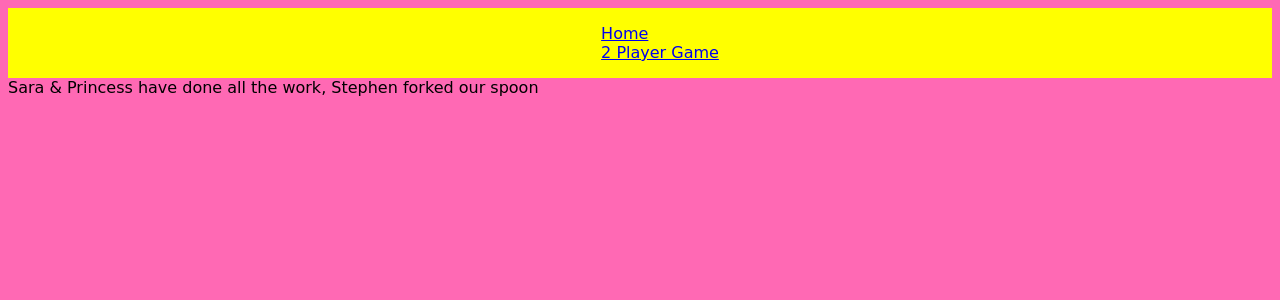
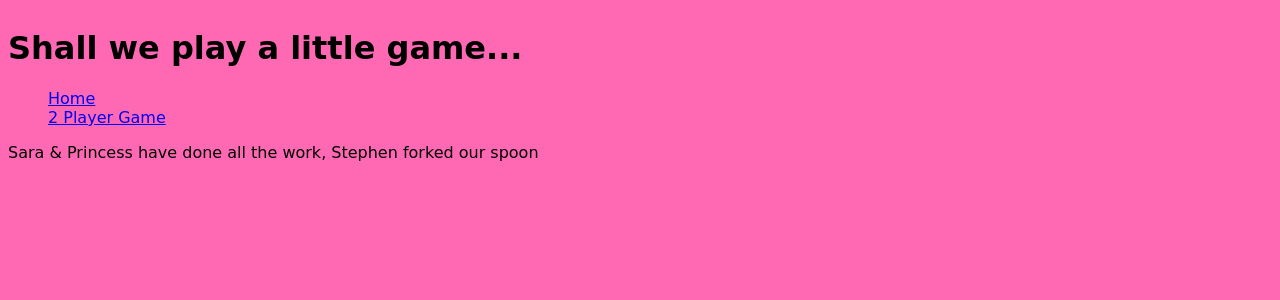
Before and after one commit to PrincessStevenson/rockpaperscissors_hw, a Flask app: page / in a window 1280 px wide. Shown: the top 300 px of the page. Run offline with Flask 2, Linux system fonts and the light colour scheme; some web fonts are replaced.

Commit message:
background image chosen & text imported

```diff
--- a/controllers/controller.py
+++ b/controllers/controller.py
@@ -13,7 +13,7 @@
 @app.route('/')
 def base():
     game = Game()
-    return render_template('base.html', title="Shall We Play A Little Game..")
+    return render_template('base.html', title="Let's Scissor")
 
 # @app.route('/')
 # def index():
--- a/static/stylesheet.css
+++ b/static/stylesheet.css
@@ -4,10 +4,10 @@
 
 }
 
-nav {
+header{
+    background-image: url(static/rockpaperscissors.png);
     display:flex;
     justify-content: space-evenly;
-    background-color: yellow;
 }
 
 nav > ul {
--- a/templates/base.html
+++ b/templates/base.html
@@ -8,15 +8,18 @@
 
 <body>
   <header>
+
     <nav>
-      <ul class= "list">
+
+    </nav>
+  </header>
+  <main>
+    <h1>Shall we play a little game...</h1>
+    <ul class= "list">
         <li><a href="/">Home</a></li>
         <li><a href="/extension">2 Player Game</a></li>
       </ul>
-    </nav>
-  </header>
-  <main>
-    <header></header>
+
     <main id="game_window">
       {% block index %}{% endblock %}
       {% block results %}{% endblock %}
```
Also changed, not shown: static/rock-paper-scissors-neon-icons.png (added).
